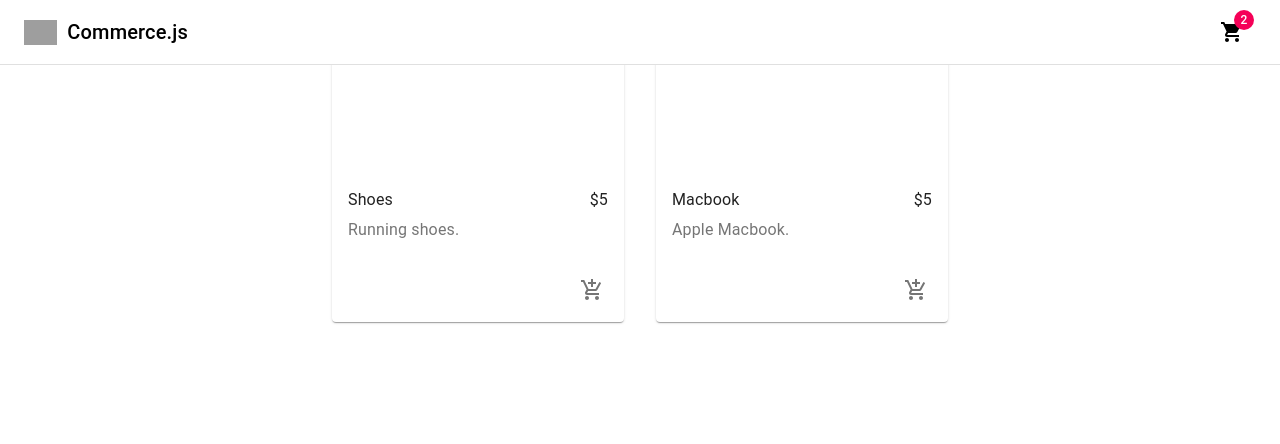
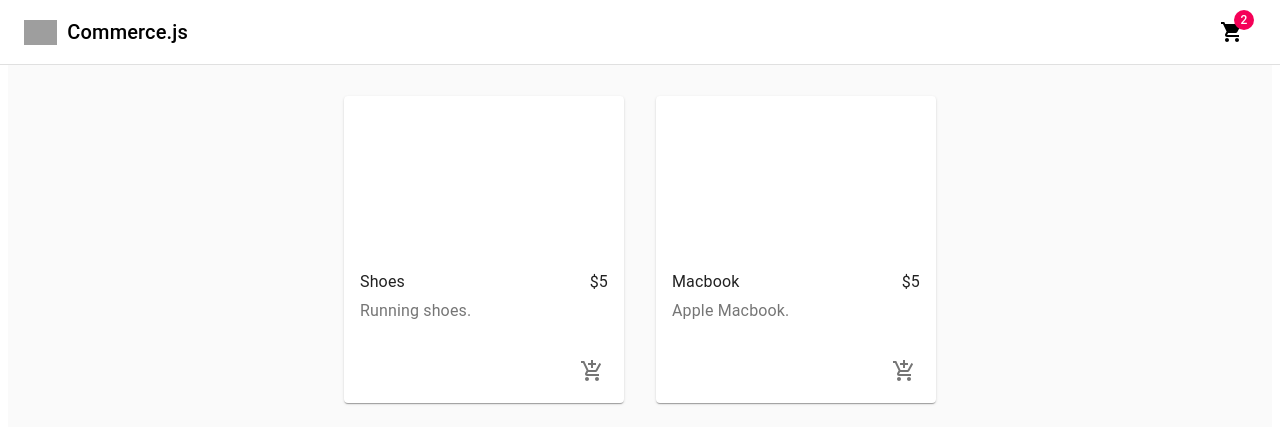
Before and after one commit to Hassan-Ib/Commerce-js-app-Demo, a React (Create React App) app: page / in a window 1280 px wide. Shown: the top 444 px of the page. Built offline with nearby package versions, Linux system fonts and the light colour scheme; grey boxes are pictures that could not be loaded.

Commit message:
Added :  commerceJs instances

```diff
--- a/src/components/Products/Products.jsx
+++ b/src/components/Products/Products.jsx
@@ -1,14 +1,17 @@
 import React from "react";
 import { Grid } from "@material-ui/core";
 import Product from "./Product/Product";
+import useStyles from "./styles";
 const products = [
   { id: 1, name: "Shoes", description: "Running shoes.", price: "$5" },
   { id: 2, name: "Macbook", description: "Apple Macbook.", price: "$5" },
 ];
 
 const Products = () => {
+  const classes = useStyles();
   return (
-    <main>
+    <main className={classes.content}>
+      <div className={classes.toolbar} />
       <Grid container justify="center" spacing={4}>
         {products.map((product) => (
           <Grid item key={product.id} xs={12} sm={6} md={4} lg={3}>
--- /dev/null
+++ b/src/components/Products/styles.js
@@ -0,0 +1,13 @@
+import { makeStyles } from "@material-ui/core/styles";
+
+export default makeStyles((theme) => ({
+  toolbar: theme.mixins.toolbar,
+  content: {
+    flexGrow: 1,
+    backgroundColor: theme.palette.background.default,
+    padding: theme.spacing(3),
+  },
+  root: {
+    flexGrow: 1,
+  },
+}));
--- /dev/null
+++ b/src/lib/commerce.js
@@ -0,0 +1,6 @@
+import Commerce from "@chec/commerce.js";
+
+export const commerce = new Commerce(
+  process.env.REACT_APP_CHEC_PUBLIC_KEY,
+  true
+);
```
Also changed, not shown: 1 other file (tests, documents, lock files or other folders).
